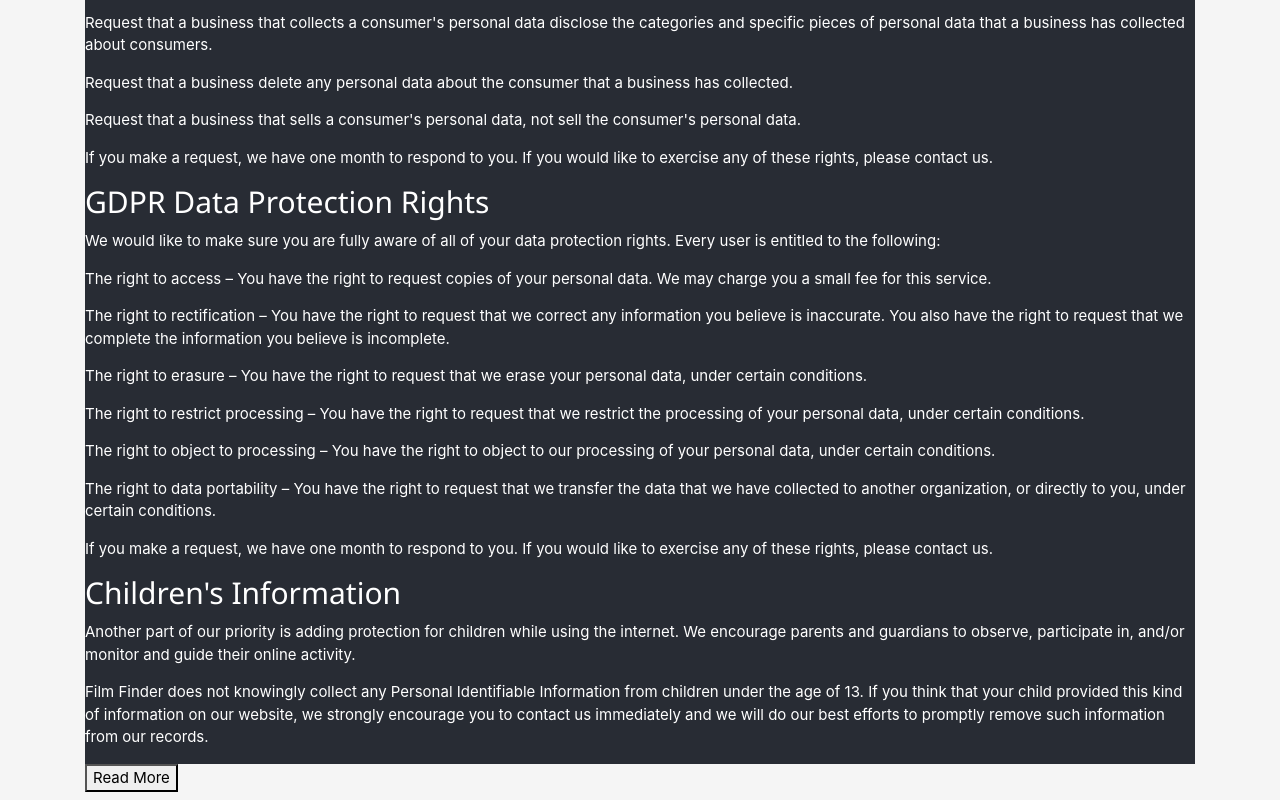
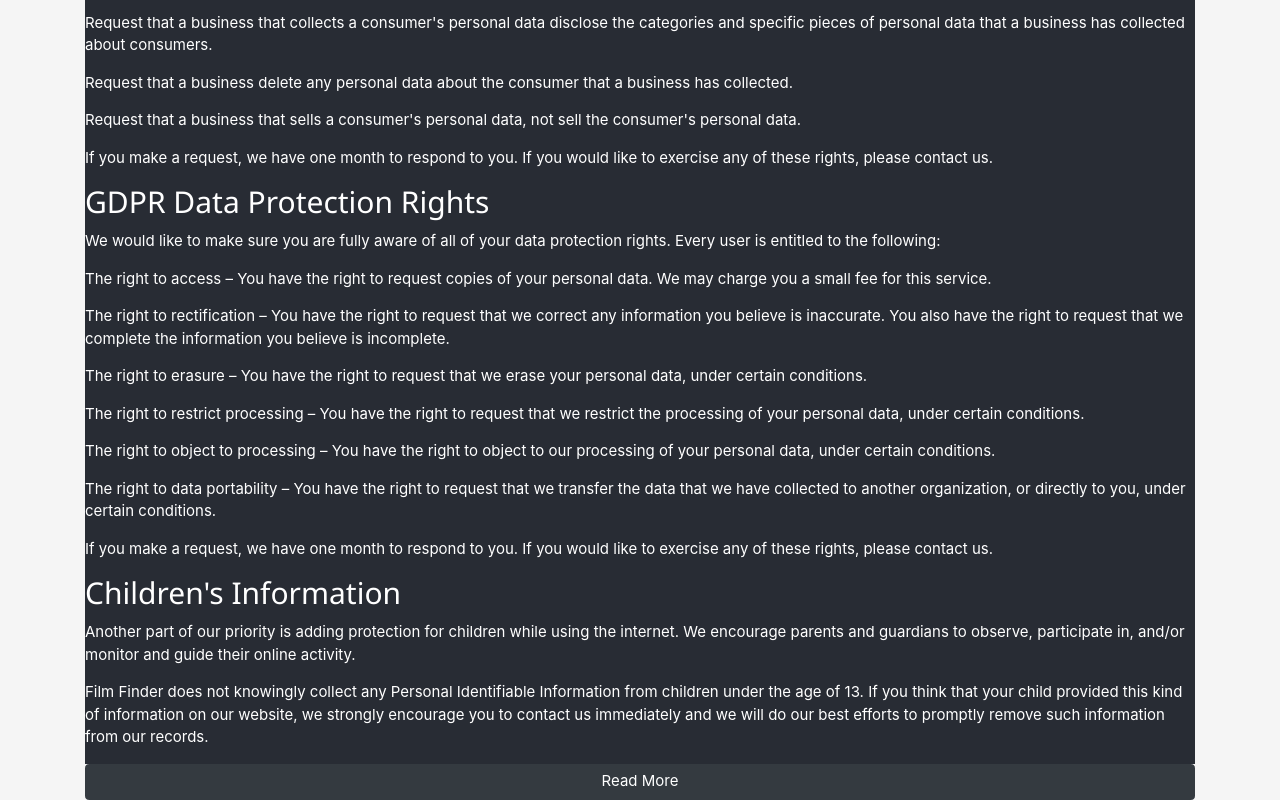
Before and after one commit to sunnylee19/Film-Finder, a React (Create React App) app in the folder film-finder/: page / in a window 1280 px wide. Shown: the part 1820-2620 px from the top of the page. Built offline with nearby package versions, Linux system fonts and the light colour scheme; no server answers.

Commit message:
Added in wider button for UI, and also same color as text.

```diff
--- a/film-finder/src/components/privacy/PrivacyComponent.js
+++ b/film-finder/src/components/privacy/PrivacyComponent.js
@@ -206,7 +206,7 @@ class PrivacyComponent extends React.Component {
                 </span>
                 </div>
 
-                <button onClick={this.readMore} id="myButton">Read More</button>
+                <button class="btn btn-block btn-dark" onClick={this.readMore} id="myButton">Read More</button>
 
             </div>
         )
--- a/film-finder/src/css/privacy-policy-css.css
+++ b/film-finder/src/css/privacy-policy-css.css
@@ -14,3 +14,8 @@ div.wbdv-privacy {
 h1.text-center {
     color: white;
 }
+
+.button {
+    background-color: #282c34;
+    color: white;
+}
```
